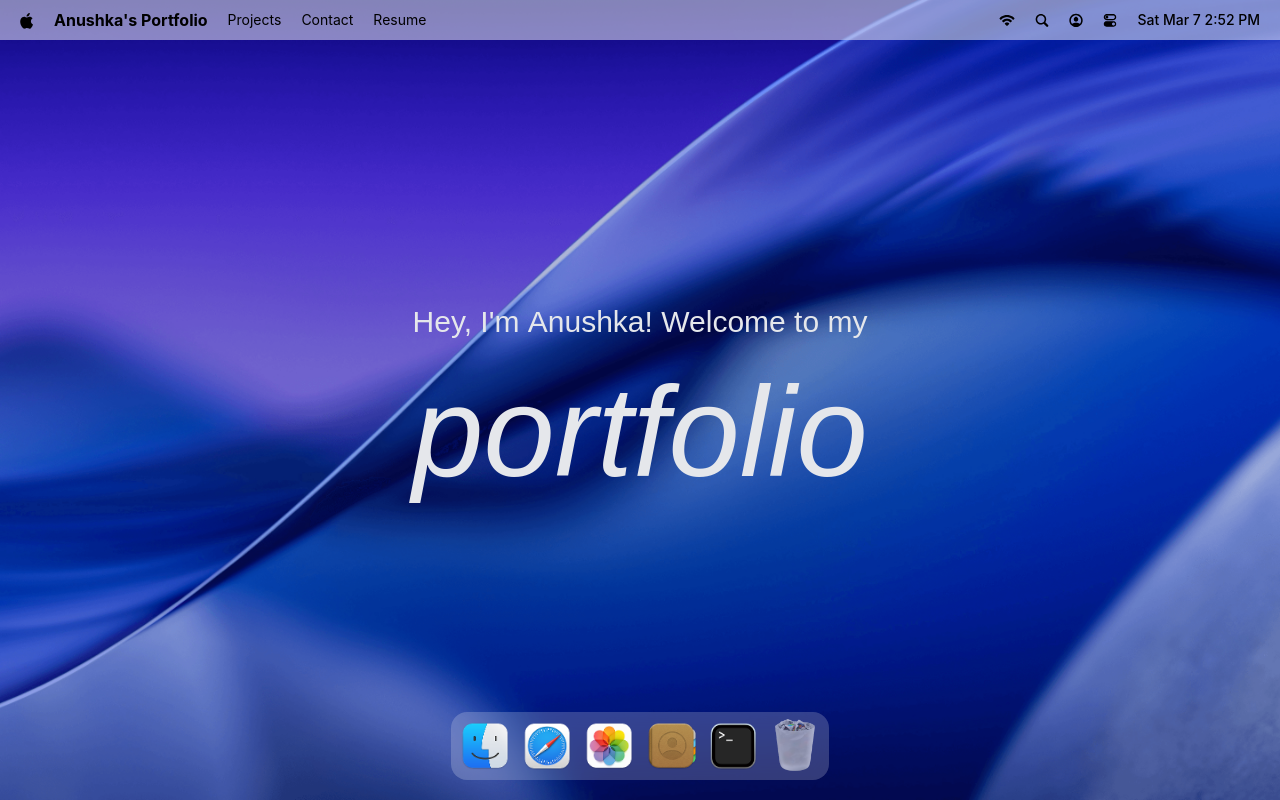
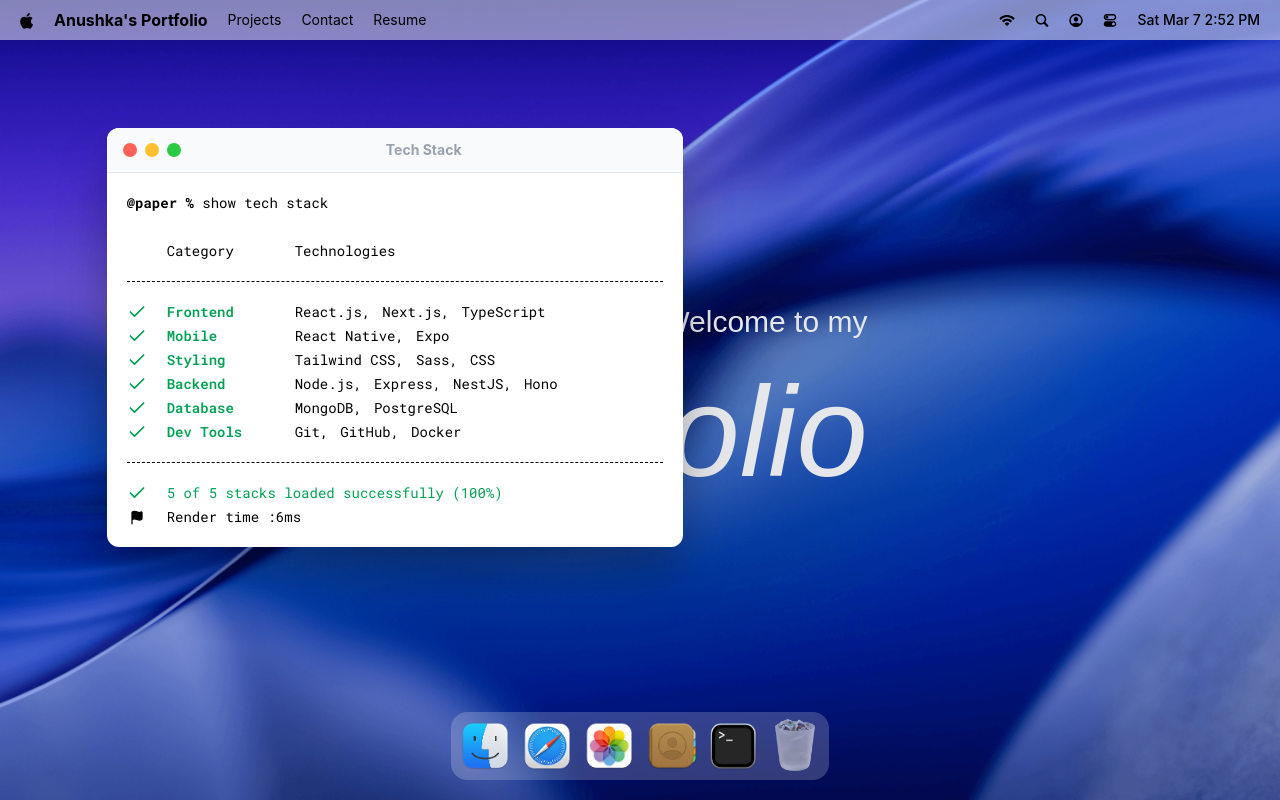
Before and after one commit to Anushka-paper/portfolio, a React (Vite) app: page / in a window 1280 px wide. Both pictures are taken after a click on the button 733 px from the left and 746 px from the top of the page. Built offline with nearby package versions, Linux system fonts and the light colour scheme; a web font is replaced by a local one.

Commit message:
implement terminal and windows elements

```diff
--- a/package.json
+++ b/package.json
@@ -14,11 +14,13 @@
     "@tailwindcss/vite": "^4.2.1",
     "dayjs": "^1.11.19",
     "gsap": "^3.14.2",
+    "immer": "^11.1.4",
     "lucide-react": "^0.577.0",
     "react": "^19.2.0",
     "react-dom": "^19.2.0",
     "react-tooltip": "^5.30.0",
-    "tailwindcss": "^4.2.1"
+    "tailwindcss": "^4.2.1",
+    "zustand": "^5.0.11"
   },
   "devDependencies": {
     "@eslint/js": "^9.39.1",
--- a/src/App.jsx
+++ b/src/App.jsx
@@ -1,4 +1,10 @@
+import gsap from "gsap";
+import { Draggable } from "gsap/Draggable";
+
 import { Dock, Navbar, Welcome } from "#components";
+import { Terminal } from "#windows";
+
+gsap.registerPlugin(Draggable);
 
 const App = () => {
   return (
@@ -6,6 +12,7 @@
       <Navbar/>
       <Welcome/>
       <Dock/>
+      <Terminal/>
     </main>
   );
 };
--- a/src/components/Dock.jsx
+++ b/src/components/Dock.jsx
@@ -2,9 +2,12 @@
 import { dockApps } from "#constants/index.js";
 import { Tooltip } from "react-tooltip";
 import { useGSAP } from "@gsap/react";
+import useWindowStore from "#store/window.js";
+
 import gsap from "gsap";
 
 const Dock = () => {
+  const { openWindow, closeWindow, windows } = useWindowStore();
   const dockRef = useRef(null);
 
   useGSAP(() => {
@@ -16,7 +19,7 @@
       const { left } = dock.getBoundingClientRect();
 
       icons.forEach((icon) => {
-        const { left:iconLeft, width } = icon.getBoundingClientRect();
+        const { left: iconLeft, width } = icon.getBoundingClientRect();
         const center = iconLeft - left + width / 2;
         const distance = Math.abs(mouseX - center);
         const intensity = Math.exp(-(distance ** 2.5) / 20000);
@@ -44,11 +47,26 @@
     return () => {
       dock.removeEventListener("mousemove", handleMouseMove);
       dock.removeEventListener("mouseleave", resetIcons);
-    }
-  },[]);
+    };
+  }, []);
 
   const toggleApp = (app) => {
     // TODO Implement Open Window Logic
+    if (!app.canOpen) return;
+
+    const window = windows[app.id];
+
+    if(!window){
+        console.warn(`No window config found for ${app.id}`);
+        return;
+    }
+
+    if (window.isOpen) {
+      closeWindow(app.id);
+    } else {
+      openWindow(app.id);
+    }
+
   };
 
   return (
--- /dev/null
+++ b/src/components/WindowControls.jsx
@@ -0,0 +1,15 @@
+import useWindowStore from "#store/window";
+
+const WindowControls = ({ target }) => {
+  const { closeWindow } = useWindowStore();
+
+  return (
+    <div id="window-controls">
+      <div className="close" onClick={() => closeWindow(target)} />
+      <div className="minimize" />
+      <div className="maximize" />
+    </div>
+  );
+};
+
+export default WindowControls;
--- a/src/components/index.js
+++ b/src/components/index.js
@@ -1,5 +1,5 @@
 import Navbar from "#components/Navbar";
 import Welcome from "#components/Welcome";
 import Dock from "#components/Dock";
-
-export { Navbar, Welcome, Dock };
+import WindowControls from "#components/WindowControls";
+export { Navbar, Welcome, Dock, WindowControls };
--- /dev/null
+++ b/src/hoc/WindowWrapper.jsx
@@ -0,0 +1,57 @@
+import useWindowStore from "#store/window.js";
+import { useGSAP } from "@gsap/react";
+import { useLayoutEffect, useRef } from "react";
+import gsap from "gsap";
+import { Draggable } from "gsap/Draggable";
+
+const WindowWrapper = (Component, windowKey) => {
+  const Wrapped = (props) => {
+    const { focusWindow, windows } = useWindowStore();
+    const { isOpen, zIndex } = windows[windowKey];
+    const ref = useRef(null);
+
+    // open animation
+    useGSAP(() => {
+      const el = ref.current;
+      if (!el || !isOpen) return;
+
+      el.style.display = "block";
+
+      gsap.fromTo(
+        el,
+        { scale: 0.8, opacity: 0, y: 40 },
+        { scale: 1, opacity: 1, y: 0, duration: 0.4, ease: "power2.out" },
+      );
+    }, [isOpen]);
+
+    // dragging logic
+    useGSAP(() => {
+      const el = ref.current;
+      if (!el) return;
+
+      const [instance] = Draggable.create(el, {
+        onPress: () => focusWindow(windowKey),
+      });
+
+      return () => instance.kill();
+    }, []);
+
+    // handle z-index and display on open/close
+    useLayoutEffect(() => {
+      const el = ref.current;
+      if (!el) return;
+      el.style.display = isOpen ? "block" : "none";
+    }, [isOpen]);
+
+    return (
+      <section id={windowKey} ref={ref} style={{ zIndex }} className="absolute">
+        <Component {...props} />
+      </section>
+    );
+  };
+
+  Wrapped.displayName = `WindowWrapper(${Component.displayName || Component.name || "Component"})`;
+  return Wrapped;
+};
+
+export default WindowWrapper;
--- /dev/null
+++ b/src/store/window.js
@@ -0,0 +1,37 @@
+import { INITIAL_Z_INDEX, WINDOW_CONFIG } from "#constants/index.js";
+import { create } from "zustand";
+import { immer } from "zustand/middleware/immer";
+
+const useWindowStore = create(
+  immer((set) => ({
+    windows: WINDOW_CONFIG,
+    nextZIndex: INITIAL_Z_INDEX + 1,
+
+    openWindow: (windowKey, data = null) =>
+      set((state) => {
+        const win = state.windows[windowKey];
+        if(!win) return;
+        win.isOpen = true;
+        win.zIndex = state.nextZIndex;
+        win.data = data ?? win.data;
+        state.nextZIndex++;
+      }),
+
+    closeWindow: (windowKey) =>
+      set((state) => {
+        const win = state.windows[windowKey];
+        if(!win) return;
+        win.isOpen = false;
+        win.zIndex = INITIAL_Z_INDEX;
+        win.data = null;
+      }),
+
+    focusWindow: (windowKey) =>
+      set((state) => {
+        const win = state.windows[windowKey];
+        win.zIndex = state.nextZIndex++;
+      }),
+  })),
+);
+
+export default useWindowStore;
--- /dev/null
+++ b/src/windows/Terminal.jsx
@@ -0,0 +1,54 @@
+import { WindowControls } from "#components";
+import { techStack } from "#constants";
+import WindowWrapper from "#hoc/WindowWrapper.jsx";
+import { Check, Flag } from "lucide-react";
+
+const Terminal = () => {
+  return (
+    <>
+      <div id="window-header">
+        <WindowControls target="terminal" />
+        <h2>Tech Stack</h2>
+      </div>
+
+      <div className="techstack">
+        <p>
+          <span className="font-bold">@paper % </span>
+          show tech stack
+        </p>
+        <div className="label">
+          <p className="w-32">Category</p>
+          <p>Technologies</p>
+        </div>
+
+        <ul className="content">
+          {techStack.map(({ category, items }) => (
+            <li key={category} className="flex items-center">
+              <Check className="check" size={20} />
+              <h3>{category}</h3>
+              <ul>
+                {items.map((item, i) => (
+                  <li key={i}>{item}{i<items.length - 1 ? "," : ""}</li>
+                ))}
+              </ul>
+            </li>
+          ))}
+        </ul>
+        <div className="footnote">
+            <p>
+                <Check size={20} /> 5 of 5 stacks loaded successfully (100%)
+            </p>
+
+            <p className="text-black">
+                <Flag size={15} fill="black" />
+                Render time :6ms
+            </p>
+        </div>
+      </div>
+    </>
+  );
+};
+
+const TerminalWindow = WindowWrapper(Terminal, "terminal");
+
+export default TerminalWindow;
--- /dev/null
+++ b/src/windows/index.js
@@ -0,0 +1,3 @@
+import Terminal from "#windows/Terminal.jsx";
+
+export { Terminal };
```
Also changed, not shown: 1 other file (tests, documents, lock files or other folders).
